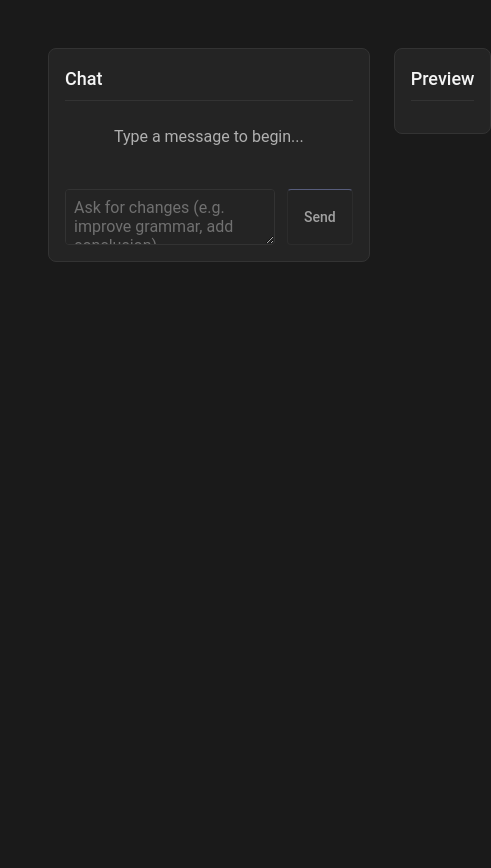
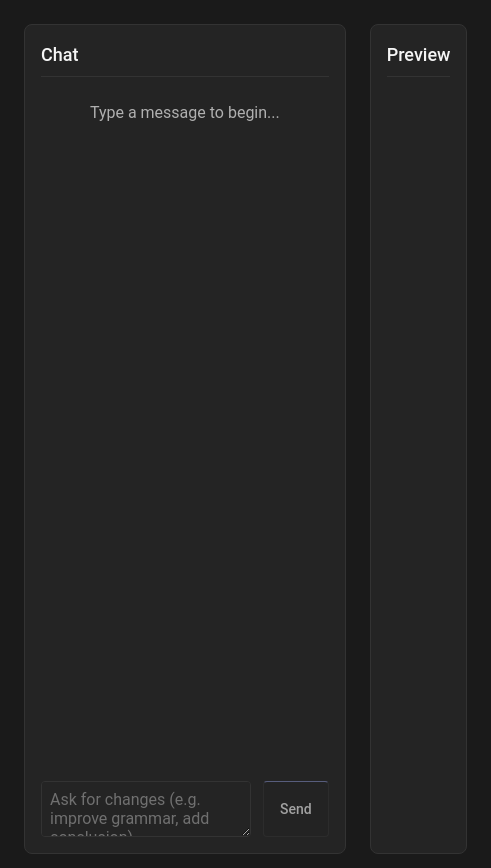
Before and after one commit to Andres77872/magic-arxiv-writer, a React (Vite) app: page / in a window 390 px wide. Shown: the whole page, 491 px wide, since content can reach past the window. Built offline with nearby package versions, Linux system fonts and the light colour scheme.

Commit message:
Add auto-scroll to MarkdownRenderer and improve responsiveness
- Introduced auto-scroll functionality to MarkdownRenderer using `useRef` and `useEffect`.
- Updated App layout and CSS for better responsiveness, including adjustments for small screens.

```diff
--- a/src/App.css
+++ b/src/App.css
@@ -1,9 +1,8 @@
 /* Root container to fill viewport and center content */
 #root {
   width: 100%;
-  max-width: 1200px;
+  max-width: 100%;
   height: 100vh;
-  margin: 0 auto;
   padding: var(--padding-lg);
   box-sizing: border-box;
 }
@@ -25,6 +24,7 @@
   display: flex;
   gap: var(--gap-lg);
   align-items: stretch;
+  height: 100%;
 }
 
 /* Responsive: stack sections on smaller screens */
@@ -125,3 +125,10 @@
   flex: 1;
   overflow: auto;
 }
+
+/* Reduce root padding on very small screens for better responsiveness */
+@media (max-width: var(--container-small-screen-breakpoint)) {
+  #root {
+    padding: var(--padding-medium);
+  }
+}
--- a/src/App.tsx
+++ b/src/App.tsx
@@ -1,19 +1,17 @@
-import { useState } from 'react';
+import {useState} from 'react';
 import './App.css';
-import { MarkdownRenderer } from './components/MarkdownRenderer';
-import { ChatSection } from './components/ChatSection';
+import {MarkdownRenderer} from './components/MarkdownRenderer';
+import {ChatSection} from './components/ChatSection';
 
 function App() {
     const [markdown, setMarkdown] = useState('');
 
     return (
-    <div id="root">
         <div className="main">
-        <ChatSection markdown={markdown} onUpdateMarkdown={setMarkdown} />
+            <ChatSection markdown={markdown} onUpdateMarkdown={setMarkdown}/>
             <div className="markdown-section">
                 <div className="panel-header">Preview</div>
-          <MarkdownRenderer content={markdown} />
-        </div>
+                <MarkdownRenderer content={markdown}/>
             </div>
         </div>
     );
--- a/src/components/MarkdownRenderer.tsx
+++ b/src/components/MarkdownRenderer.tsx
@@ -1,13 +1,22 @@
 import ReactMarkdown from 'react-markdown';
 import remarkGfm from 'remark-gfm';
+import { useEffect, useRef } from 'react';
 
 interface MarkdownRendererProps {
   content: string;
 }
 
 export function MarkdownRenderer({ content }: MarkdownRendererProps) {
+  const containerRef = useRef<HTMLDivElement>(null);
+
+  useEffect(() => {
+    if (containerRef.current) {
+      containerRef.current.scrollTop = containerRef.current.scrollHeight;
+    }
+  }, [content]);
+
   return (
-    <div className="markdown-body">
+    <div className="markdown-body" ref={containerRef}>
       <ReactMarkdown remarkPlugins={[remarkGfm]}>{content}</ReactMarkdown>
     </div>
   );
```
Lines whose indentation alone changed are shown as unchanged.
